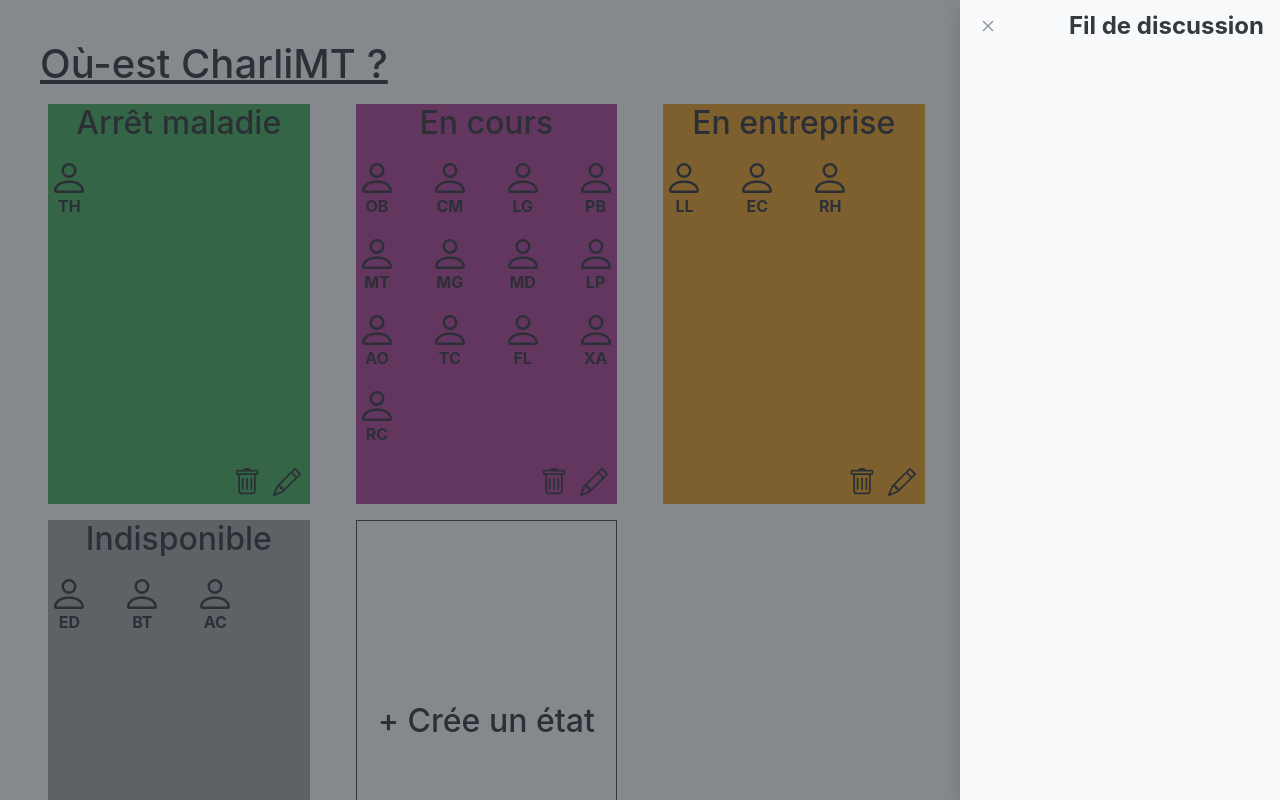
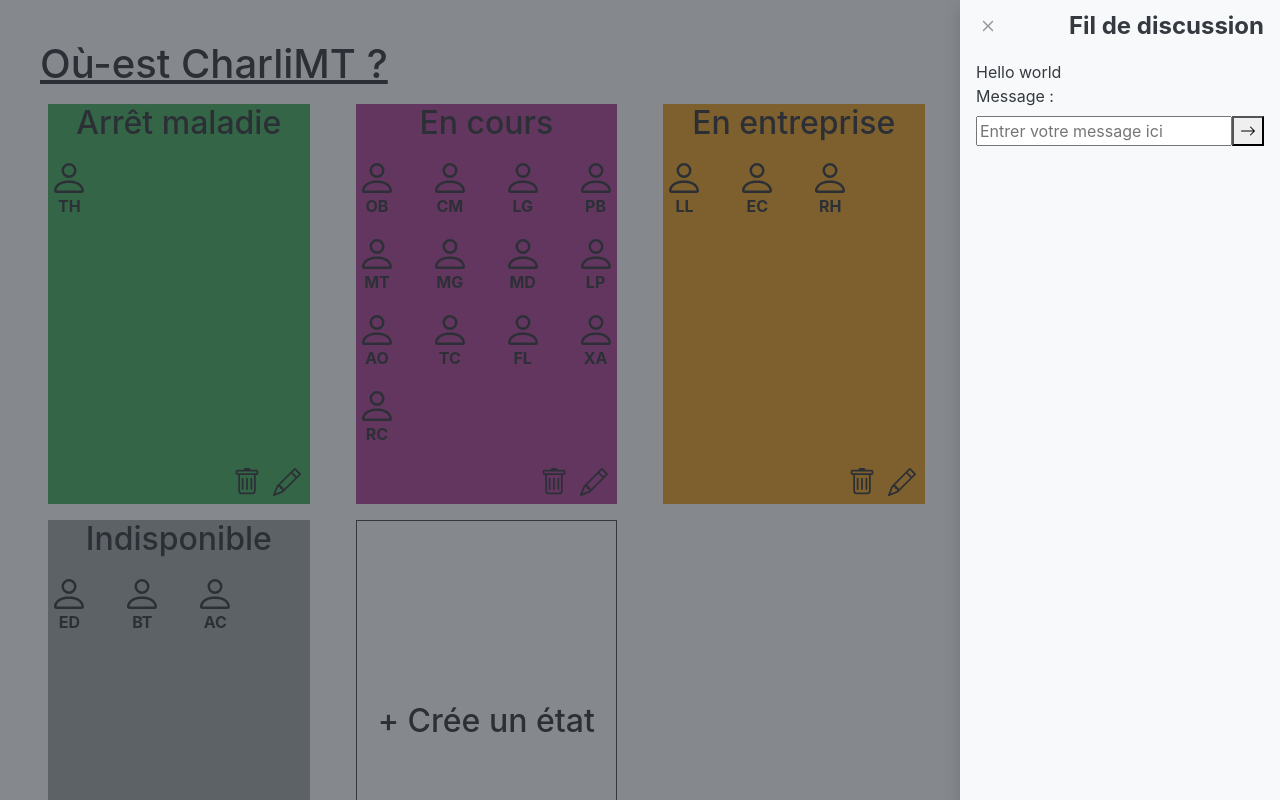
Before and after one commit to lgillard/person-presence-management, a Vue app: page / in a window 1280 px wide. Both pictures are taken after a click on the button 1220 px from the left and 64 px from the top of the page. Shown: the top 800 px of the page. Built offline with nearby package versions, Linux system fonts and the light colour scheme; data requests are answered from the project's data file.

Commit message:
Add: send messages inputs

```diff
--- a/src/components/Chat.vue
+++ b/src/components/Chat.vue
@@ -6,15 +6,22 @@
 
     <b-sidebar id="sidebar-backdrop" :backdrop-variant="variant" backdrop right shadow title="Fil de discussion">
       <div class="px-3 py-2">
-
+        <MessagesBox/>
+        <label class="d-block" for="message">Message :</label>
+        <input id="message" v-model="message" placeholder="Entrer votre message ici" type="text"/>
+        <button v-b-tooltip.hover class="pointer" title="Envoyer" type="submit" @click="sendMessage">
+          <b-icon-arrow-right></b-icon-arrow-right>
+        </button>
       </div>
     </b-sidebar>
   </div>
 </template>
 
 <script>
+import MessagesBox from '@/components/MessagesBox';
+
 export default {
-  name: 'Chat', data()
+  name:       'Chat', components: { MessagesBox }, data()
   {
     return {
       variant:  'dark',
@@ -28,7 +35,15 @@ export default {
                  'danger',
                  'warning',
                  'info'],
+      message:  '',
     };
+  }, methods: {
+    sendMessage()
+    {
+      // TODO send message by using websocket
+      console.log('message were sent : ' + this.message);
+      this.message = '';
+    },
   },
 };
 </script>
--- /dev/null
+++ b/src/components/MessagesBox.vue
@@ -0,0 +1,13 @@
+<template>
+  <div>Hello world</div>
+</template>
+
+<script>
+export default {
+  name: 'MessagesBox',
+};
+</script>
+
+<style scoped>
+
+</style>
```
